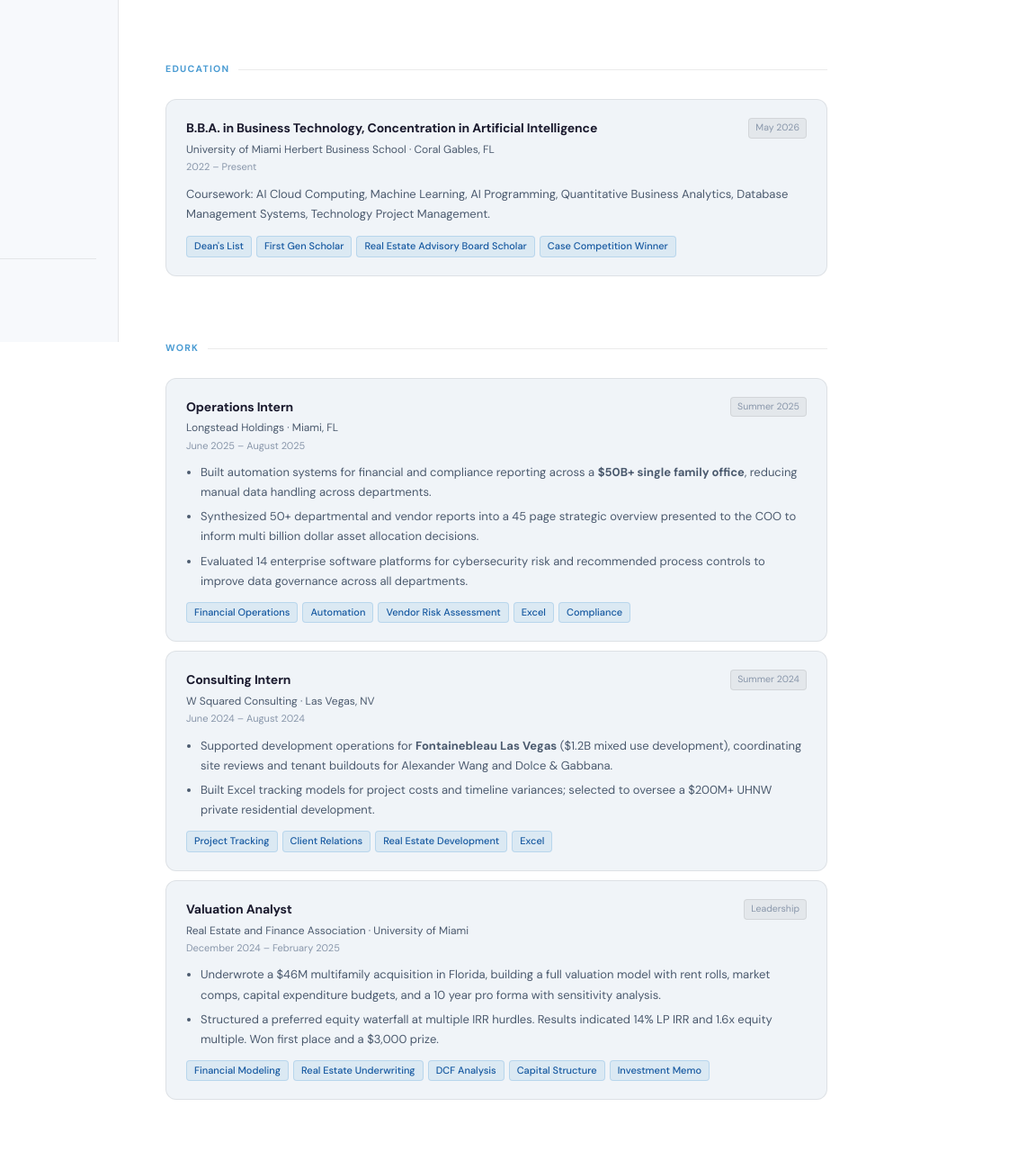
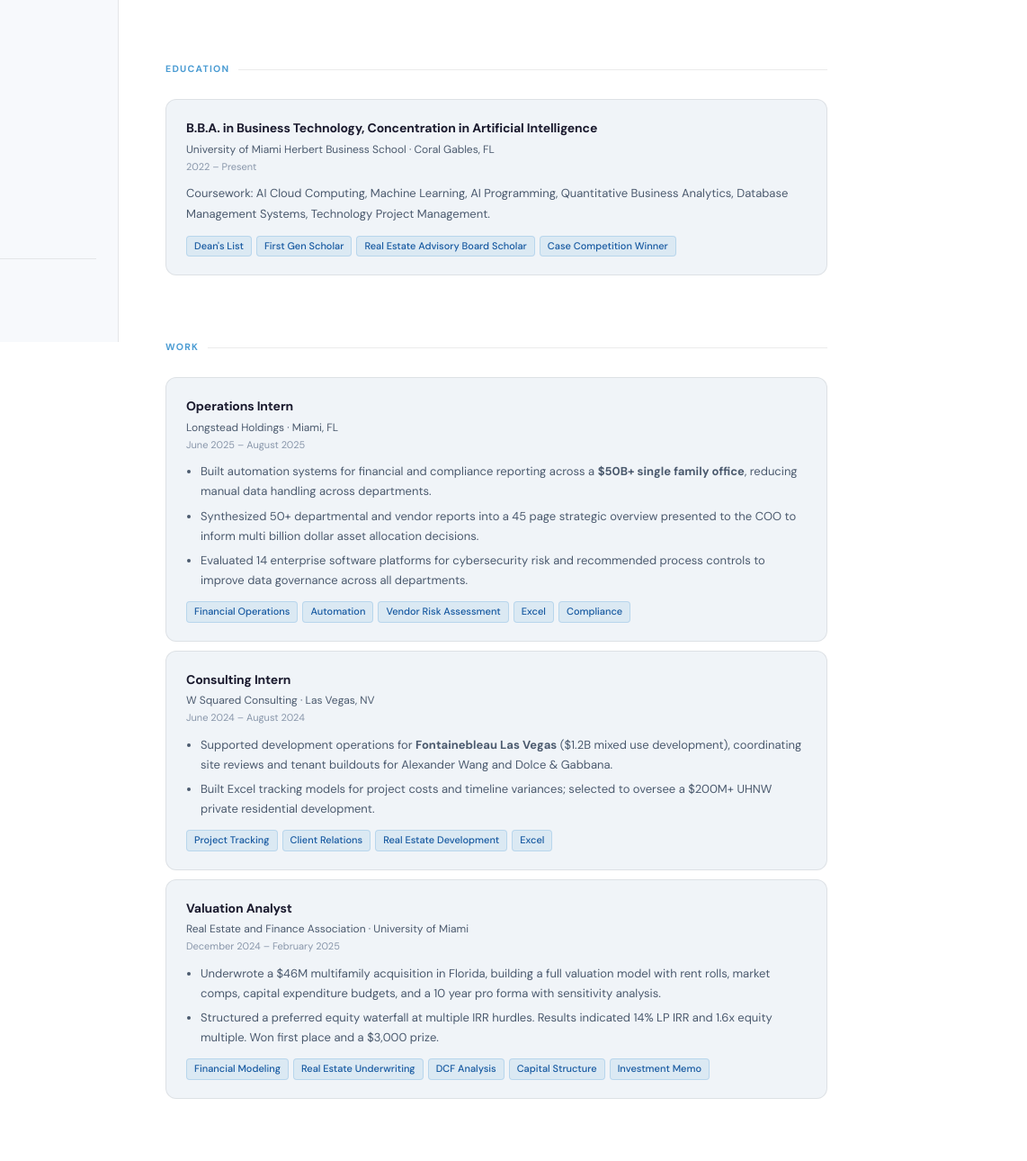
Before and after one commit to jessie-rosendez/jessie-rosendez.github.io, a plain HTML site: page index.html in a window 1280 px wide. Shown: the part 420-1710 px from the top of the page at 90% size, 138-1280 px from the left. Drawn offline with nearby package versions, Linux system fonts and the light colour scheme.

Commit message:
Remove redundant date/label badges from all cards
Badges (Summer 2025, Summer 2024, May 2026, Leadership, January 2025,
March 2026) were duplicating information already shown in card content.
Also removed unused .card-badge CSS rule.

Co-Authored-By: Claude Sonnet 4.6 <noreply@anthropic.com>

```diff
--- a/index.html
+++ b/index.html
@@ -52,7 +52,6 @@ section{margin-bottom:72px}
 .card:hover{border-color:var(--border2)}
 .card-header{display:flex;justify-content:space-between;align-items:flex-start;margin-bottom:3px;gap:12px}
 .card-title{font-size:14px;font-weight:700;letter-spacing:-0.01em}
-.card-badge{font-size:10.5px;color:var(--muted);background:rgba(0,0,0,0.05);border:1px solid var(--border);border-radius:4px;padding:2px 7px;white-space:nowrap;flex-shrink:0}
 .card-sub{font-size:12px;color:var(--muted2);margin-bottom:1px}
 .card-date{font-size:11px;color:var(--muted);margin-bottom:10px}
 .card-body{font-size:13px;color:var(--muted2);line-height:1.75;margin-bottom:12px}
@@ -223,7 +222,6 @@ section{margin-bottom:72px}
     <div class="card">
       <div class="card-header">
         <div class="card-title">B.B.A. in Business Technology, Concentration in Artificial Intelligence</div>
-        <div class="card-badge">May 2026</div>
       </div>
       <div class="card-sub">University of Miami Herbert Business School &middot; Coral Gables, FL</div>
       <div class="card-date">2022 &ndash; Present</div>
@@ -245,7 +243,6 @@ section{margin-bottom:72px}
     <div class="card">
       <div class="card-header">
         <div class="card-title">Operations Intern</div>
-        <div class="card-badge">Summer 2025</div>
       </div>
       <div class="card-sub">Longstead Holdings &middot; Miami, FL</div>
       <div class="card-date">June 2025 &ndash; August 2025</div>
@@ -264,7 +261,6 @@ section{margin-bottom:72px}
     <div class="card">
       <div class="card-header">
         <div class="card-title">Consulting Intern</div>
-        <div class="card-badge">Summer 2024</div>
       </div>
       <div class="card-sub">W Squared Consulting &middot; Las Vegas, NV</div>
       <div class="card-date">June 2024 &ndash; August 2024</div>
@@ -282,7 +278,6 @@ section{margin-bottom:72px}
     <div class="card">
       <div class="card-header">
         <div class="card-title">Valuation Analyst</div>
-        <div class="card-badge">Leadership</div>
       </div>
       <div class="card-sub">Real Estate and Finance Association &middot; University of Miami</div>
       <div class="card-date">December 2024 &ndash; February 2025</div>
@@ -752,7 +747,6 @@ section{margin-bottom:72px}
     <div class="achievement-card">
       <div class="card-header">
         <div class="card-title">First Place: Real Estate Case Competition</div>
-        <div class="card-badge">January 2025</div>
       </div>
       <div class="card-sub">Miami Herbert Business School &middot; Real Estate and Finance Association</div>
       <div style="margin-top:12px;font-size:13px;color:var(--muted2);line-height:1.75;">
@@ -764,7 +758,6 @@ section{margin-bottom:72px}
     <div class="achievement-card">
       <div class="card-header">
         <div class="card-title">Letter of Recommendation</div>
-        <div class="card-badge">March 2026</div>
       </div>
       <div class="card-sub">Dr. Ingrid Vasiliu Feltes, MD, EMBA &middot; Faculty, Miami Herbert Business School &middot; Former Chief Quality Officer, UHealth</div>
       <div class="quote-block">
@@ -780,7 +773,6 @@ section{margin-bottom:72px}
     <div class="achievement-card">
       <div class="card-header">
         <div class="card-title">Letter of Recommendation</div>
-        <div class="card-badge">March 2026</div>
       </div>
       <div class="card-sub">Rod G. Haywood, J.D. &middot; Lecturer, Business Law &middot; Miami Herbert Business School</div>
       <div class="quote-block">
```
